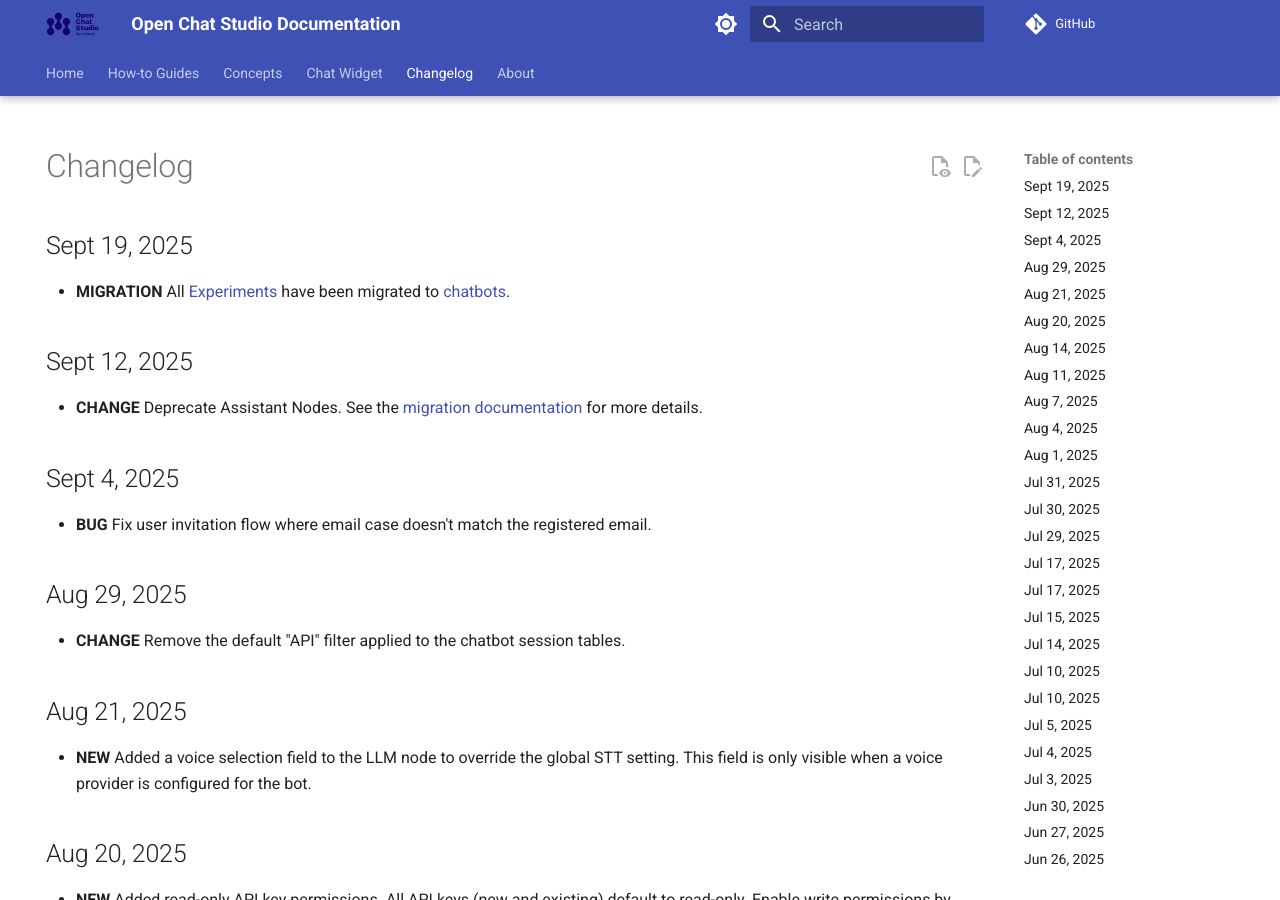
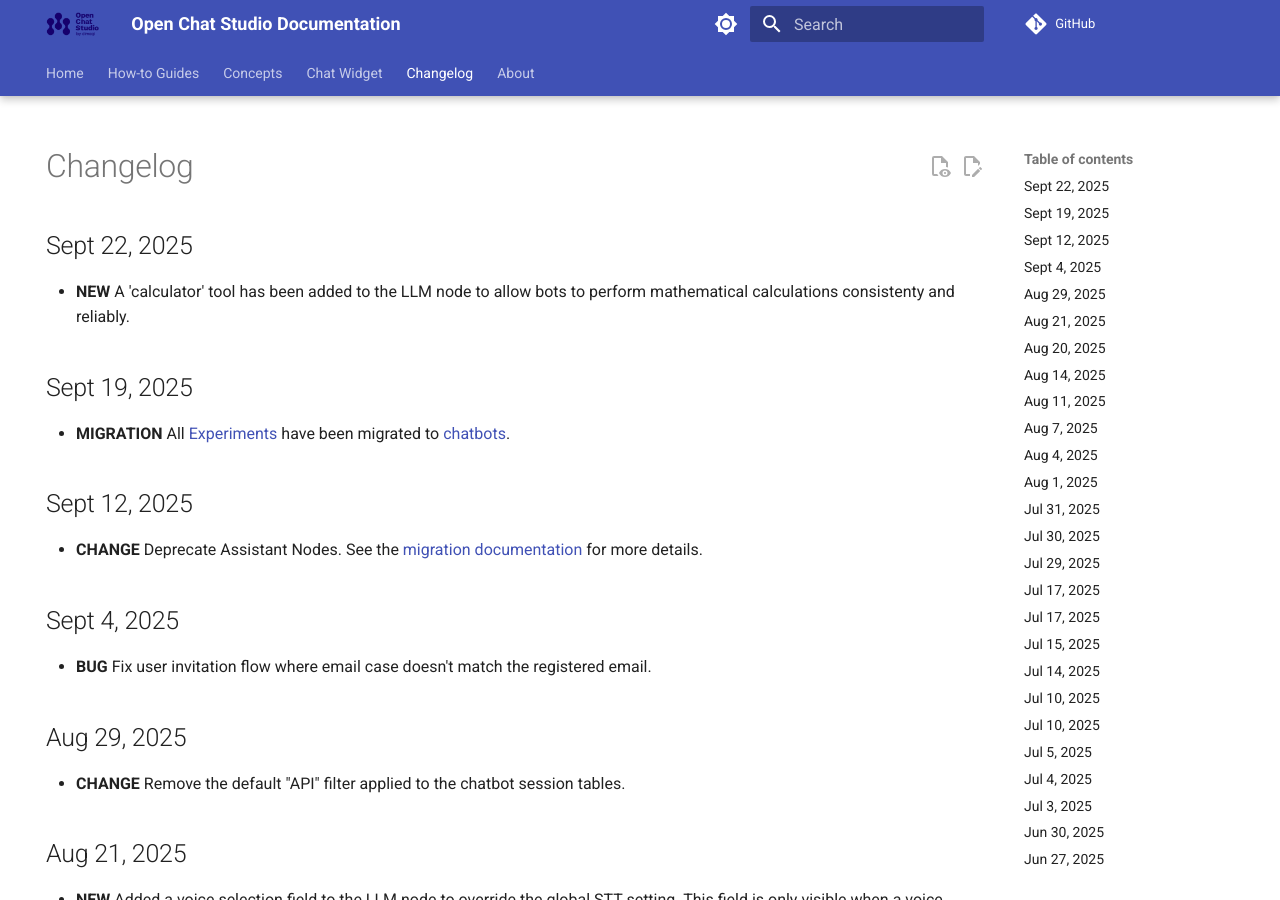
Before and after one commit to dimagi/open-chat-studio-docs, an MkDocs documentation site: the page built from docs/changelog.md, in a window 1280 px wide and 900 px high. Built offline with MkDocs 1.6.1 and Material for MkDocs 9.7.7, drawn with Linux system fonts in a browser that asks for light colours; emoji names are drawn with the system emoji font; a script that is not in the unit is left out; comment, search, counter and statistics services are not loaded.

Commit message:
calculator tool

```diff
--- a/docs/changelog.md
+++ b/docs/changelog.md
@@ -4,6 +4,9 @@ hide:
 ---
 
 # Changelog
+
+## Sept 22, 2025
+* **NEW** A 'calculator' tool has been added to the LLM node to allow bots to perform mathematical calculations consistenty and reliably.
 
 ## Sept 19, 2025
 * **MIGRATION** All [Experiments](concepts/experiments/index.md) have been migrated to [chatbots](concepts/chatbots/index.md).
```
